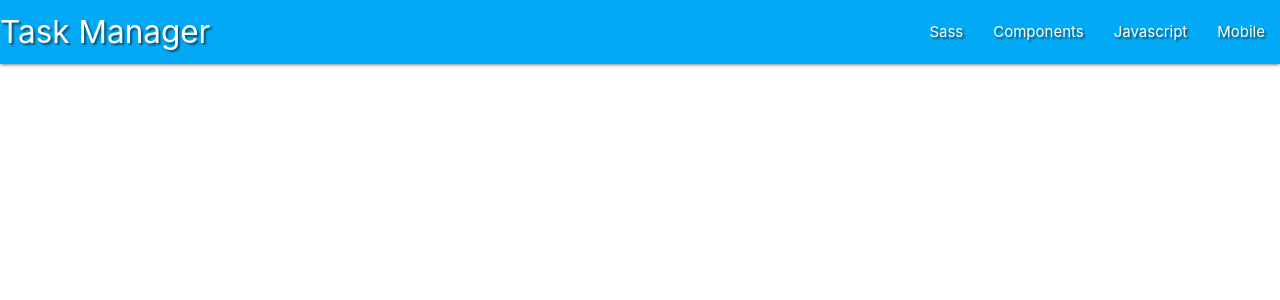
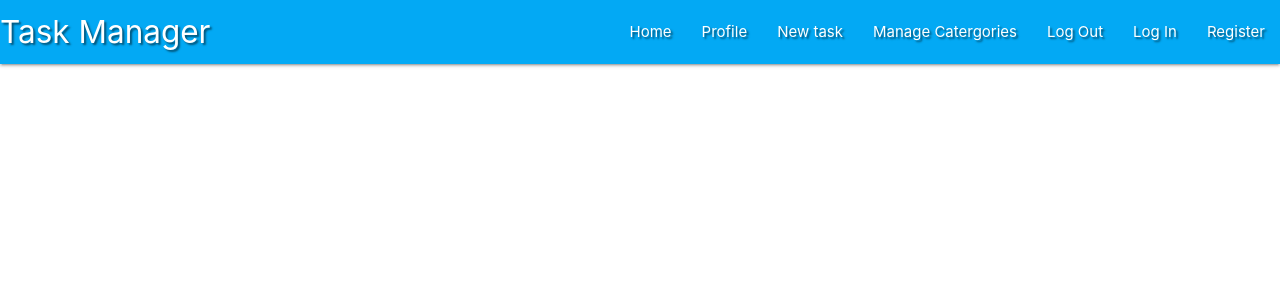
Before and after one commit to Peristratus/flask-task-manager-project, a Flask app: page / in a window 1280 px wide. Shown: the top 300 px of the page. Run offline with Flask 2, Linux system fonts and the light colour scheme; data that the repository does not hold is empty; some libraries are stand-ins or nearby versions.

Commit message:
nav links text holder changed for top nav links and Mobile side nav links

```diff
--- a/templates/base.html
+++ b/templates/base.html
@@ -20,19 +20,26 @@
                 <a href="#!" class="brand-logo">Task Manager</a>
                 <a href="#" data-target="mobile-demo" class="sidenav-trigger"><i class="fas fa-bars"></i></a>
                 <ul class="right hide-on-med-and-down">
-                    <li><a href="sass.html">Sass</a></li>
-                    <li><a href="badges.html">Components</a></li>
-                    <li><a href="collapsible.html">Javascript</a></li>
-                    <li><a href="mobile.html">Mobile</a></li>
+                    <li><a href="#">Home</a></li>
+                    <li><a href="#">Profile</a></li>
+                    <li><a href="#">New task</a></li>
+                    <li><a href="#">Manage Catergories</a></li>
+                    <li><a href="#">Log Out</a></li>
+                    <li><a href="#">Log In</a></li>
+                    <li><a href="#">Register</a></li>
+
                 </ul>
             </div>
             </nav>
              <!---mobile side nav-->
             <ul class="sidenav" id="mobile-demo">
-                <li><a href="sass.html">Sass</a></li>
-                <li><a href="badges.html">Components</a></li>
-                <li><a href="collapsible.html">Javascript</a></li>
-                <li><a href="mobile.html">Mobile</a></li>
+                <li><a href="#">Home</a></li>
+                    <li><a href="#">Profile</a></li>
+                    <li><a href="#">New task</a></li>
+                    <li><a href="#">Manage Catergories</a></li>
+                    <li><a href="#">Log Out</a></li>
+                    <li><a href="#">Log In</a></li>
+                    <li><a href="#">Register</a></li>
             </ul>
     </header>
 
```
